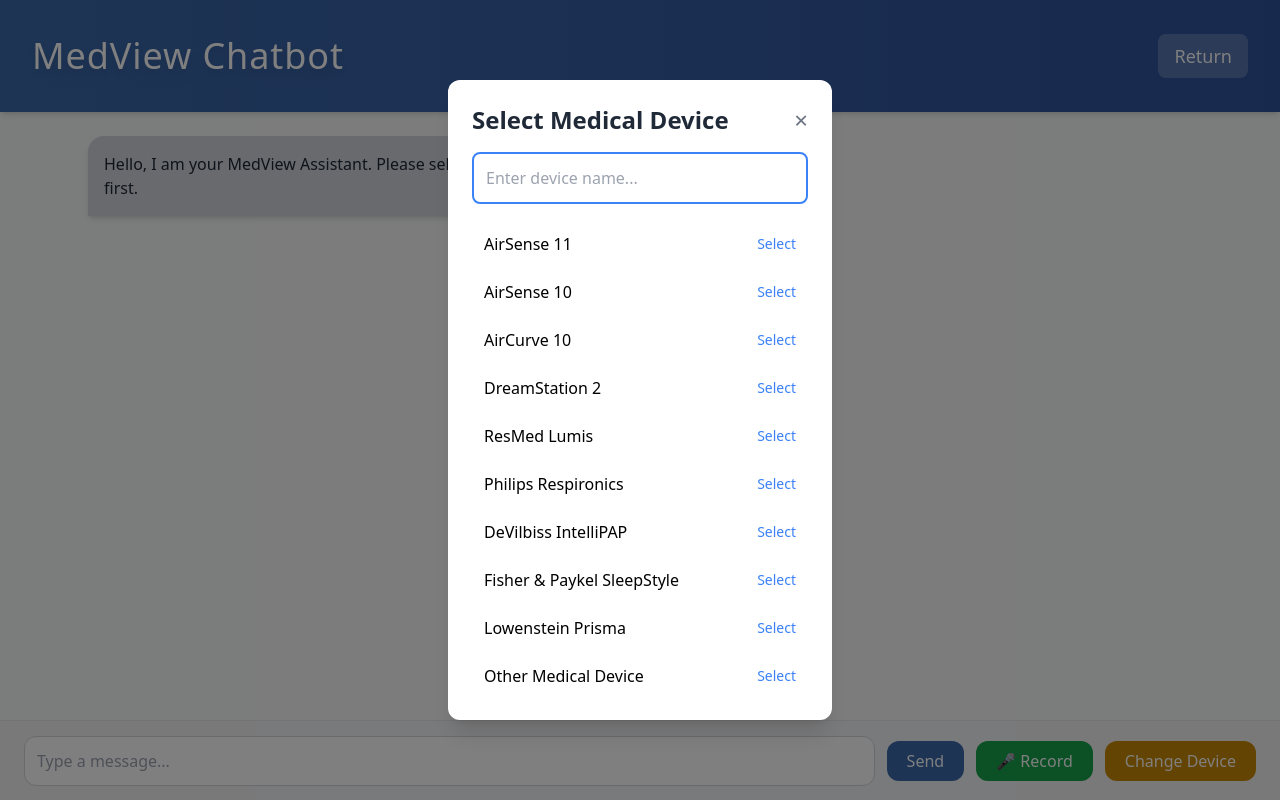
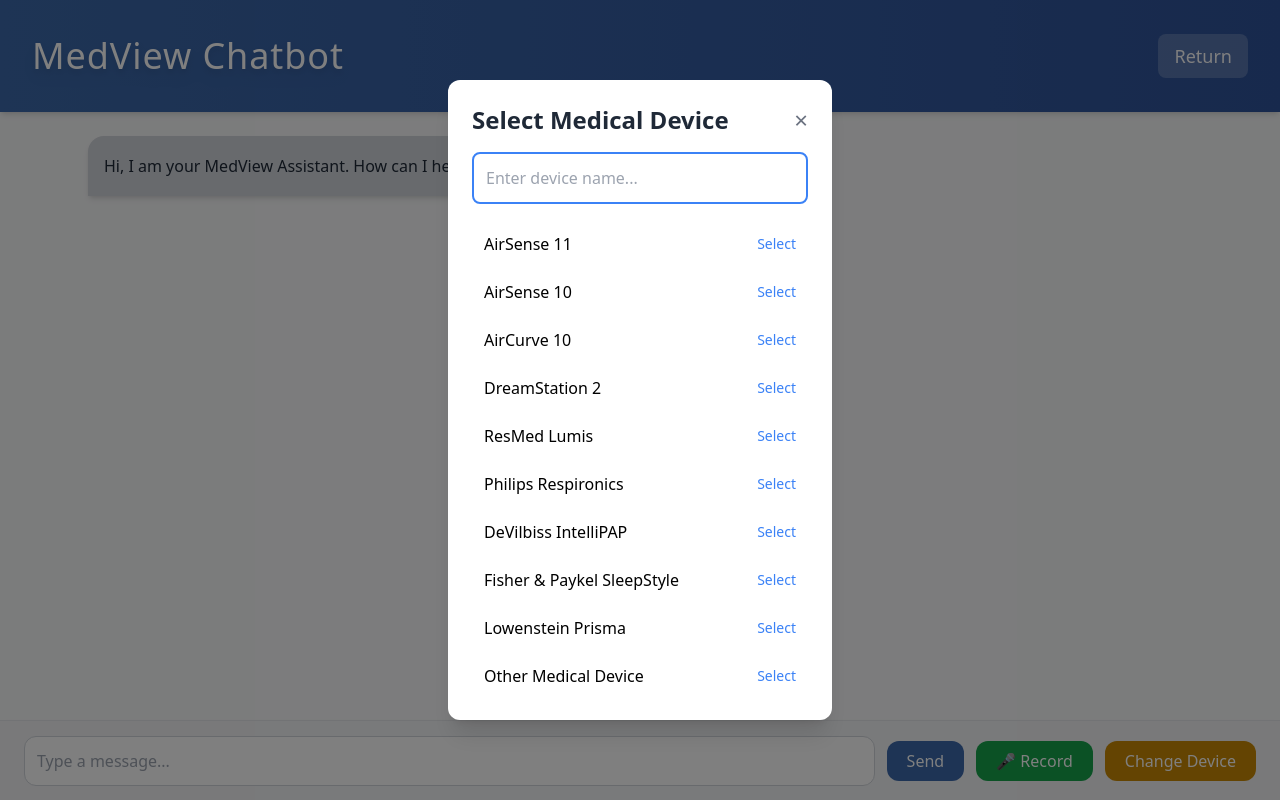
Before and after one commit to david-hp-0726/MedViewAISystem-Frontend, a React (Vite) app: page / in a window 1280 px wide. Built offline with nearby package versions, Linux system fonts and the light colour scheme.

Commit message:
Trigger deploy

```diff
--- a/src/App.tsx
+++ b/src/App.tsx
@@ -146,8 +146,7 @@
 const fakeMessages: Message[] = [
   {
     role: "ai",
-    content:
-      "Hello, I am your MedView Assistant. Please select your device first.",
+    content: "Hi, I am your MedView Assistant. How can I help you.",
   },
 ];
 
```
